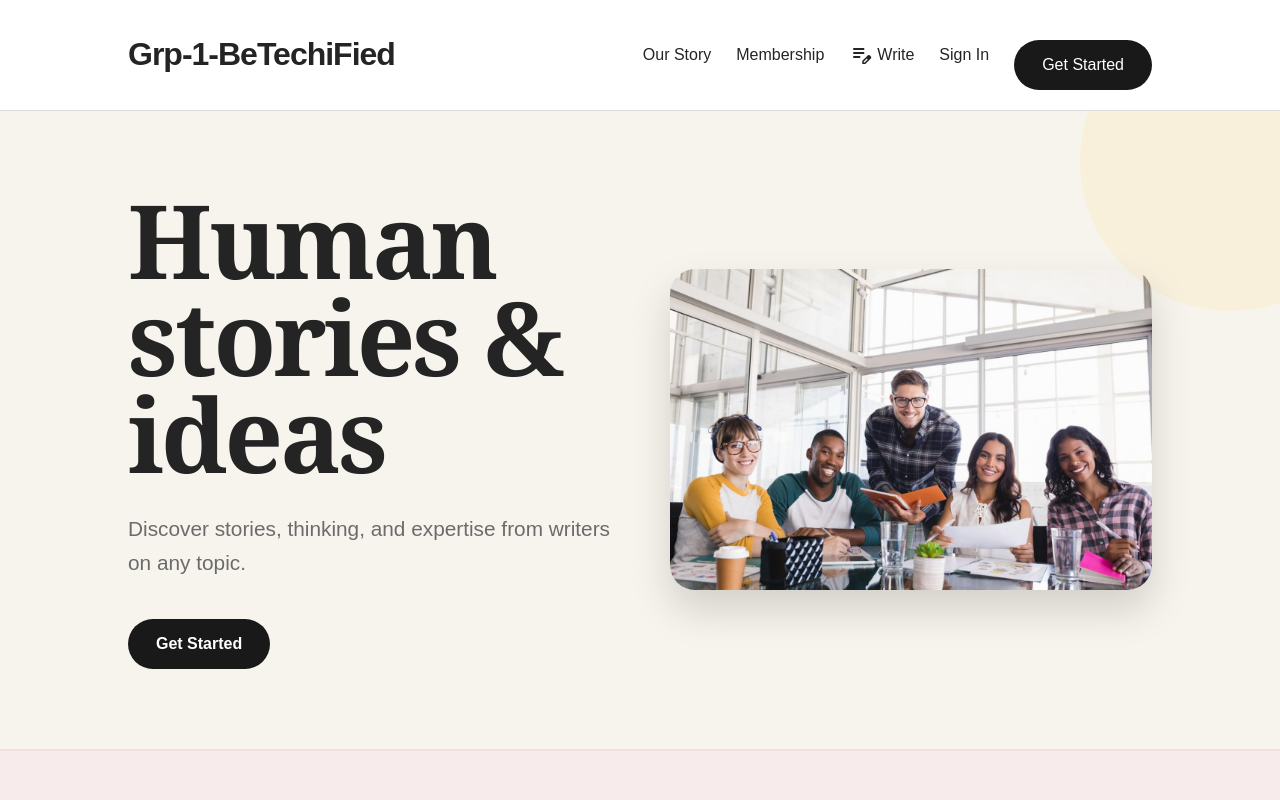
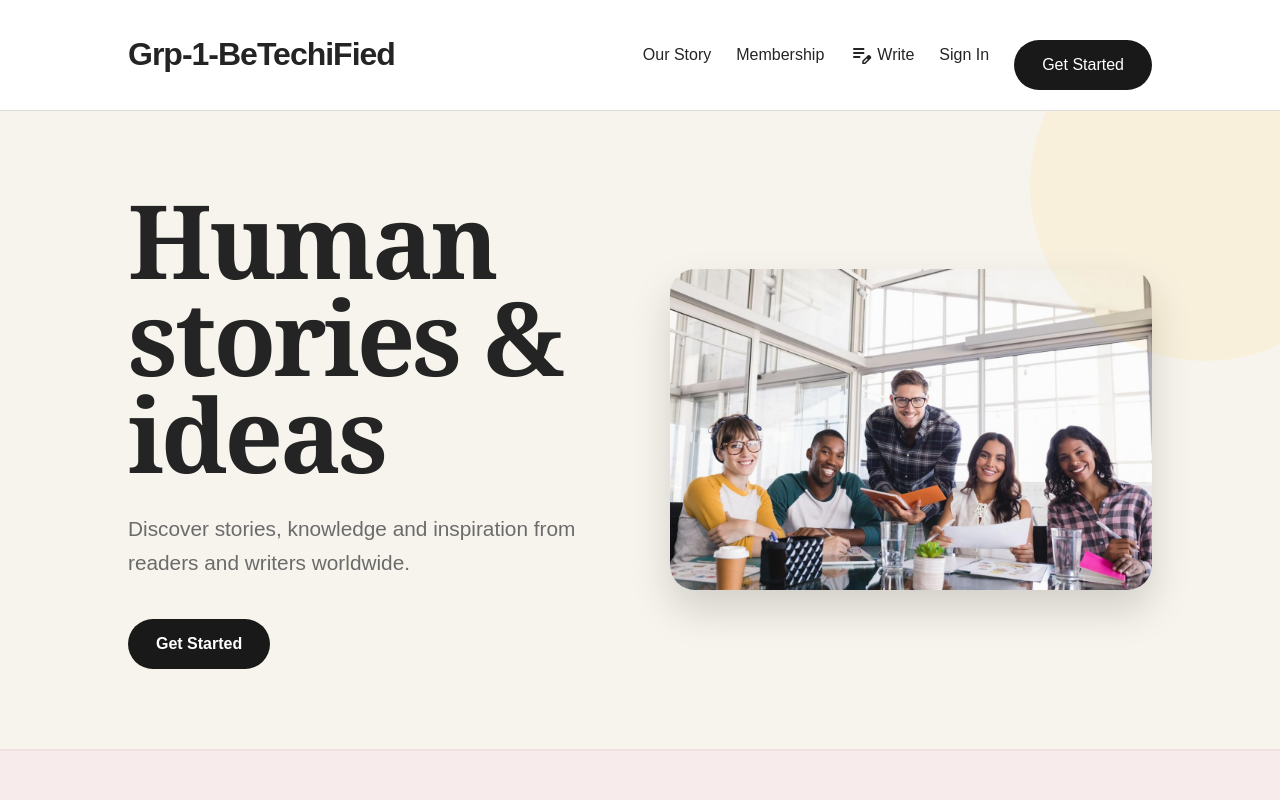
Before and after one commit to group1betechified/group1-betechified-frontend-capstone-project, a plain HTML site: page index1.html in a window 1280 px wide. Shown: the top 800 px of the page. Drawn offline with nearby package versions, Linux system fonts and the light colour scheme.

Commit message:
modified index1.html and style2.css to be slight vary from index,html and style.css

```diff
--- a/index1.html
+++ b/index1.html
@@ -12,12 +12,12 @@
       name="keywords"
       content="writing, blogging, stories, articles, community, reading"
     />
-    <link rel="stylesheet" href="style.css" />
+    <link rel="stylesheet" href="style1.css" />
     <link
       rel="stylesheet"
       href="https://fonts.googleapis.com/css2?family=Material+Symbols+Outlined"
     />
-    <title>Grp-1-BeTechiFied Landing Page</title>
+    <title>Grp-1-BeTechiFied Classic</title>
   </head>
 
   <body>
@@ -61,7 +61,7 @@
           <h1>Human stories & ideas</h1>
 
           <p>
-            Discover stories, thinking, and expertise from writers on any topic.
+            Discover stories, knowledge and inspiration from readers and writers worldwide.
           </p>
 
           <a href="#membership" class="get-started-btn">Get Started</a>
--- a/style.css
+++ b/style.css
@@ -433,6 +433,8 @@ scroll-behavior:smooth;
 
 .hero-section {
   display: flex;
+  position:relative;
+  overflow:hidden;
 
   justify-content: space-between;
 
@@ -498,13 +500,6 @@ scroll-behavior:smooth;
 
   box-shadow: 0 20px 40px rgba(0, 0, 0, 0.15);
 }
-
-
-.hero-section{
-position:relative;
-overflow:hidden;
-}
-
 
 .hero-section::before{
 content:"";
--- a/style1.css
+++ b/style1.css
@@ -432,6 +432,8 @@ scroll-behavior:smooth;
 */
 
 .hero-section {
+  position: relative;
+  overflow: hidden;
   display: flex;
 
   justify-content: space-between;
@@ -500,21 +502,19 @@ scroll-behavior:smooth;
 }
 
 
-.hero-section{
-position:relative;
-overflow:hidden;
-}
-
 
 .hero-section::before{
 content:"";
 position:absolute;
 top:-100px;
 right:-100px;
-width:300px;
-height:300px;
+width:350px;
+height:350px;
 background:rgba(255,192,23,.08);
 border-radius:50%;
+background:rgba(255,192,23,.08);
+top: -100px;
+right: -100px;
 }
 
 
```
